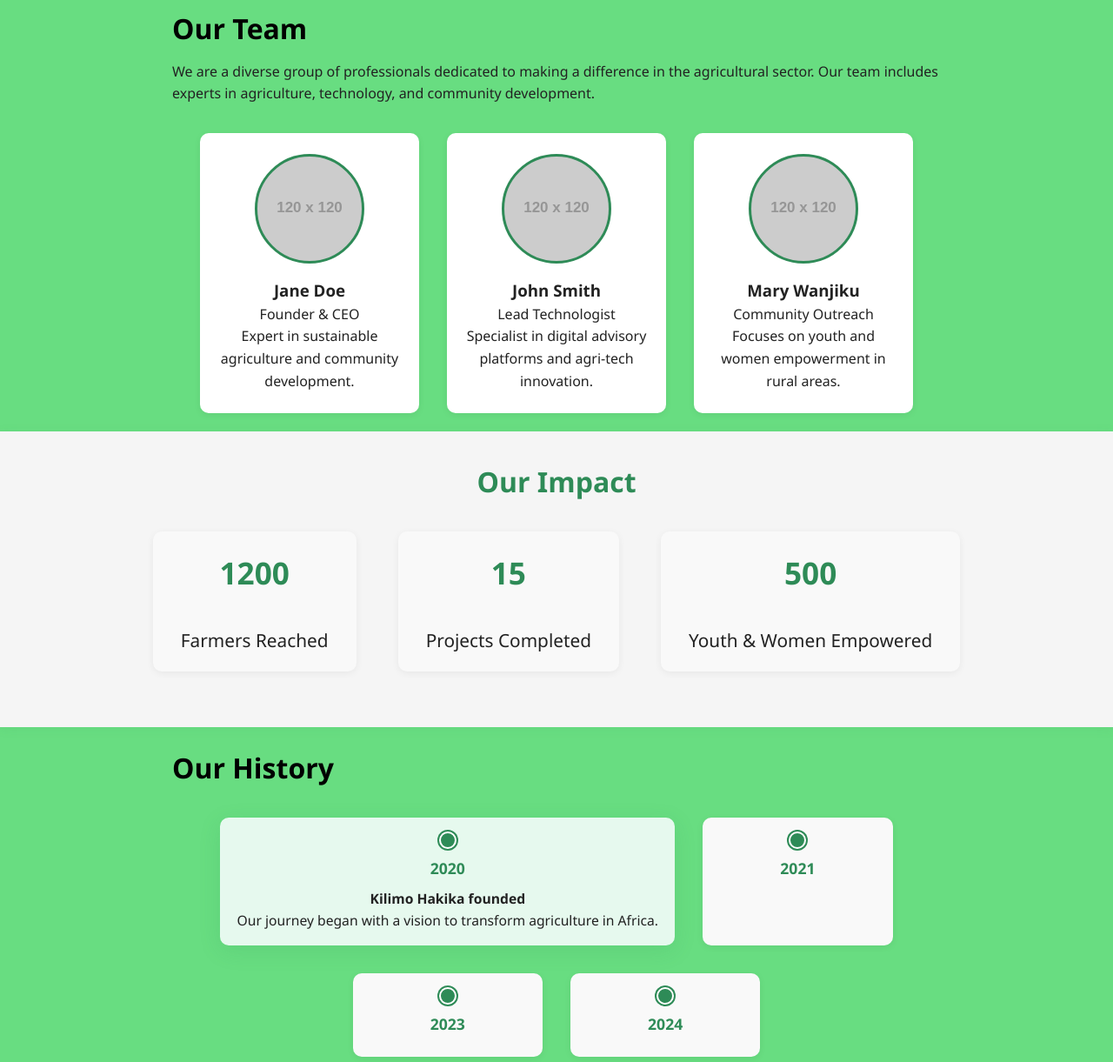
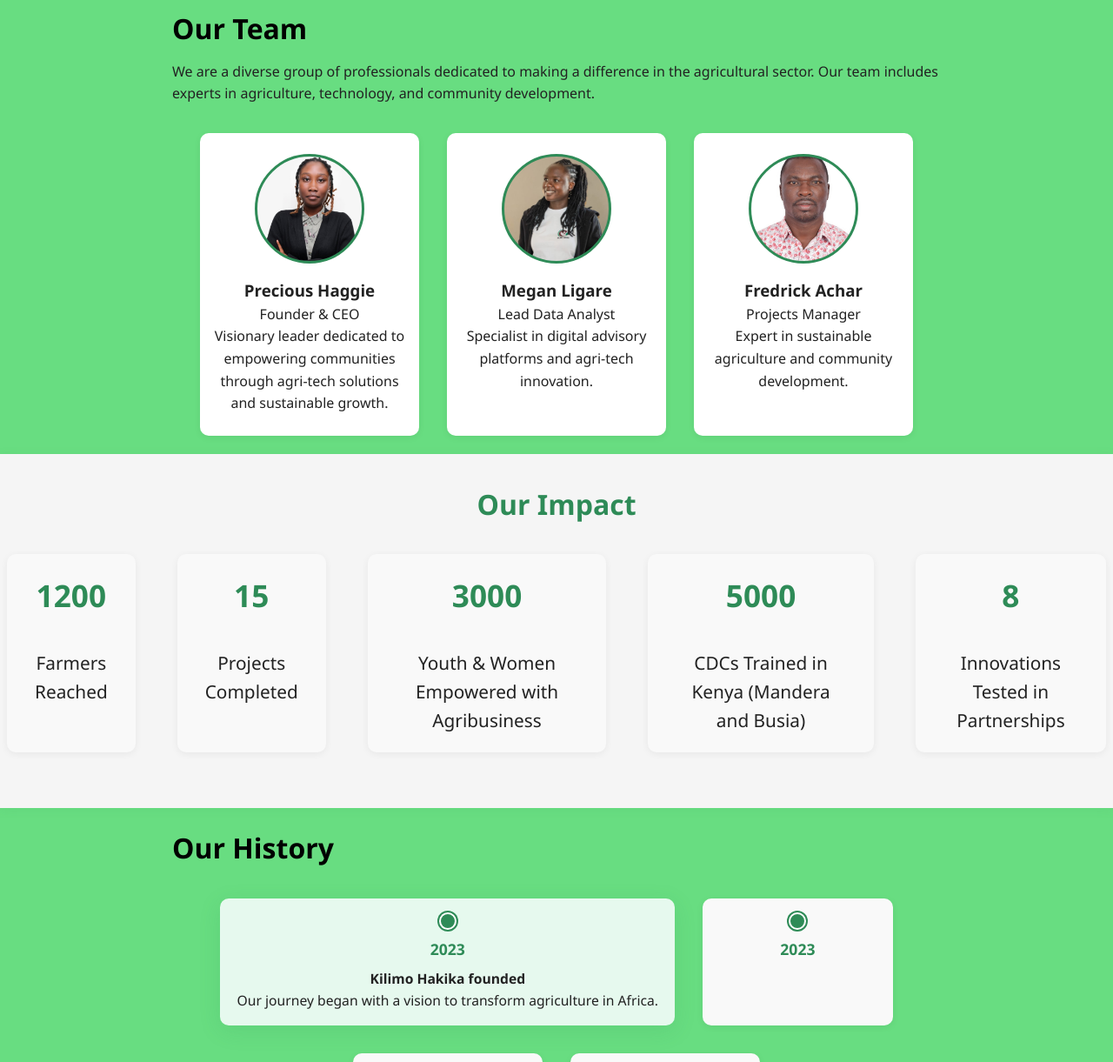
Before and after one commit to austine13/Food-and-Climate-Tech-Network, a plain HTML site: page about.html in a window 1280 px wide. Shown: the part 1155-2376 px from the top of the page at 87% size. Drawn offline with Linux system fonts and the light colour scheme; placeholder pictures from the web are drawn by us.

Commit message:
New edits

```diff
--- a/about.html
+++ b/about.html
@@ -86,25 +86,24 @@
       <h2>Our Team</h2>
       <p>We are a diverse group of professionals dedicated to making a difference in the agricultural sector. Our team includes experts in agriculture, technology, and community development.</p>
       <div class="team-members">
-        <div class="team-member" onclick="alert('Jane is passionate about sustainable agriculture!')">
-          <div class="team-photo" style="background-image:url('https://via.placeholder.com/120x120?text=Jane');"></div>
-          <h3>Jane Doe</h3>
+       <div class="team-member" onclick="alert('Precious is a visionary leader driving innovation in African agriculture!')">
+         <div class="team-photo" style="background-image:url('images/Precious.png');"></div>
+          <h3>Precious Haggie</h3>
           <p>Founder & CEO</p>
+          <p>Visionary leader dedicated to empowering communities through agri-tech solutions and sustainable growth.</p>
+        </div>
+        <div class="team-member" onclick="alert('Megan leads our digital innovation projects!')">
+          <div class="team-photo" style="background-image:url('images/Megan.jpg');"></div>
+          <h3>Megan Ligare</h3>
+          <p>Lead Data Analyst</p>
+          <p>Specialist in digital advisory platforms and agri-tech innovation.</p>
+        </div>
+        <div class="team-member" onclick="alert('Fredrick is passionate about sustainable agriculture!')">
+          <div class="team-photo" style="background-image:url('images/Fredrick.png');"></div>
+          <h3>Fredrick Achar</h3>
+          <p>Projects Manager</p>
           <p>Expert in sustainable agriculture and community development.</p>
         </div>
-        <div class="team-member" onclick="alert('John leads our digital innovation projects!')">
-          <div class="team-photo" style="background-image:url('https://via.placeholder.com/120x120?text=John');"></div>
-          <h3>John Smith</h3>
-          <p>Lead Technologist</p>
-          <p>Specialist in digital advisory platforms and agri-tech innovation.</p>
-        </div>
-        <div class="team-member" onclick="alert('Mary empowers youth and women in rural areas!')">
-          <div class="team-photo" style="background-image:url('https://via.placeholder.com/120x120?text=Mary');"></div>
-          <h3>Mary Wanjiku</h3>
-          <p>Community Outreach</p>
-          <p>Focuses on youth and women empowerment in rural areas.</p>
-        </div>
-      </div>
     </section>
 
     <!-- Impact & Achievements -->
@@ -120,9 +119,16 @@
       <br>Projects Completed
     </div>
     <div>
-      <span class="counter" data-target="500">0</span>
-      <br>Youth & Women Empowered
+      <span class="counter" data-target="3000">0</span>
+      <br>Youth & Women Empowered with Agribusiness
     </div>
+    <div>
+      <span class="counter" data-target="5000">0</span>
+      <br>CDCs Trained in Kenya (Mandera and Busia)
+    </div>
+    <div>
+      <span class="counter" data-target="8">0</span>
+      <br>Innovations Tested in Partnerships
   </div>
 </section>
 
@@ -132,7 +138,7 @@
   <div class="timeline-interactive">
     <div class="timeline-event active" tabindex="0">
       <div class="timeline-dot"></div>
-      <div class="timeline-year">2020</div>
+      <div class="timeline-year">2023</div>
       <div class="timeline-content">
         <strong>Kilimo Hakika founded</strong>
         <p>Our journey began with a vision to transform agriculture in Africa.</p>
@@ -140,7 +146,7 @@
     </div>
      <div class="timeline-event" tabindex="0">
       <div class="timeline-dot"></div>
-      <div class="timeline-year">2021</div>
+      <div class="timeline-year">2023</div>
       <div class="timeline-content">
         <strong>Launched first digital advisory platform</strong>
         <p>We introduced digital tools to support smallholder farmers.</p>
@@ -148,7 +154,7 @@
     </div>
     <div class="timeline-event" tabindex="0">
       <div class="timeline-dot"></div>
-      <div class="timeline-year">2023</div>
+      <div class="timeline-year">2024</div>
       <div class="timeline-content">
         <strong>Reached 1,000+ smallholder farmers</strong>
         <p>Our impact grew as we reached more communities.</p>
@@ -156,7 +162,7 @@
     </div>
     <div class="timeline-event" tabindex="0">
       <div class="timeline-dot"></div>
-      <div class="timeline-year">2024</div>
+      <div class="timeline-year">2025</div>
       <div class="timeline-content">
         <strong>Recognized as a leading agri-tech innovator</strong>
         <p>We received recognition for our innovative solutions.</p>
--- a/styles.css
+++ b/styles.css
@@ -621,6 +621,7 @@ footer .social-links a:hover {
   background: #fff;
   padding: 2rem 0;
   box-sizing: border-box;
+  min-height: 200px;
 }
 .marquee-track {
   display: flex;
@@ -1060,7 +1061,7 @@ footer .social-links a:hover {
     }
     .gallery-item img {
       width: 100%;
-      height: 120px;
+      height: 200px;
       object-fit: cover;
       display: block;
     }
```
Also changed, not shown: gallery.html (+8 -1 lines), index.html (+2 -2 lines), Images/Fredrick.png (added), Images/Megan.jpg (added), Images/Precious.png (added), Images/Tank.jpg (added), Images/crop.png (added), Images/pineapple pp.jpg (added), Images/pineapple ppp.jpg (added), Images/pineapple.jpg (added), Images/veggies.jpg (added), Images/veggies2.jpg (added), advocacy-kit.html (added), training-signup.html (added).
